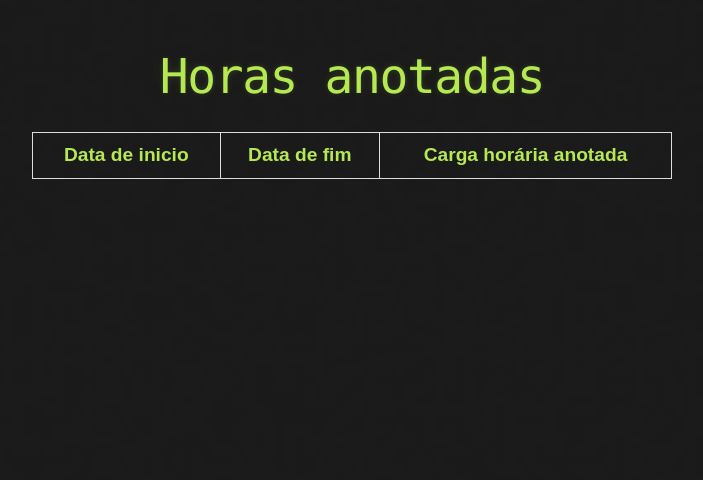
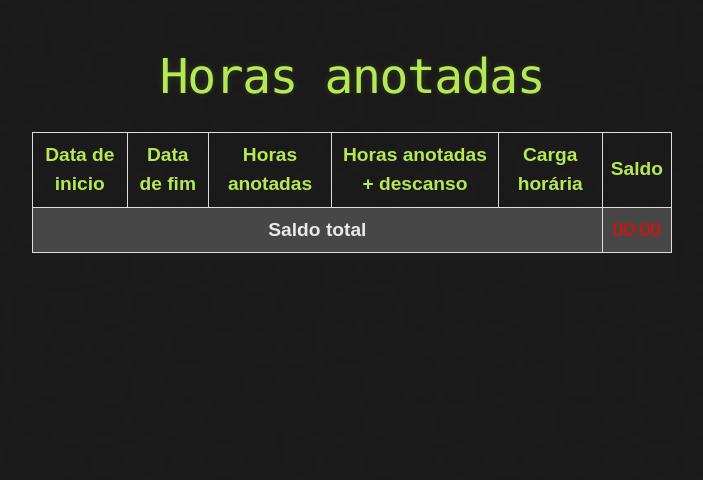
Before and after one commit to danpeixoto/BrazSpeechData, a Flask app: template webui/templates/hours_worked.html in a window 1280 px wide. Shown: the part 178-658 px from the top of the page, without its empty margins (288-991 px from the left). Before the commit the page ends 357 px from the top, so only its background shows below. Run offline with Flask 2, Linux system fonts and the light colour scheme; the template is opened without the code that fills it: most values are stand-ins (such as "Sample title", 1, 10 or a date in 2020); lists and menus that the app fills with data are empty; some libraries are stand-ins or nearby versions.

Commit message:
Alterado tabela conforme pedido e arrumado init.py para enviar carga horaria

```diff
--- a/webui/templates/hours_worked.html
+++ b/webui/templates/hours_worked.html
@@ -70,7 +96,19 @@
 			<tr>
 				<th>Data de inicio</th>
 				<th>Data de fim</th>
-				<th>Carga horária anotada</th>
+				<th>Horas anotadas</th>
+				<th class="tooltip">
+					Horas anotadas + descanso
+					<span class="tooltiptext">Horas anotadas somadas com o tempo do descanso semanal
+						(o descanso corresponde a 15 minutos a cada 4 horas trabalhadas).
+					</span>
+				</th>
+
+				<th>Carga horária</th>
+				<th class="tooltip">
+					Saldo
+					<span class='tooltiptext'> Vermelho = Negativo; Verde = Positivo. </span>
+				</th>
 			</tr>
 		</table>
 	</div>
@@ -78,21 +116,106 @@
 
 <script>
 
-	let listaDatasNaoProcessada = document.getElementById('todasSemanas').innerHTML;
-	let listaDatasProcessada = listaDatasNaoProcessada.split(';').slice(0, -1);
-	let table = document.querySelector("div > table");
+	function calcularDescanso(cargaHoraria) {
+		return (1.25 / 20) * cargaHoraria
+	}
 
-	listaDatasProcessada.forEach(elemento => {
+
+	function converteFloatParaHoras(horaEmFLoat) {
+
+		let horas = Math.floor(horaEmFLoat);
+		let minutos = Math.trunc((horaEmFLoat - horas) * 60);
+
+		horas = `${horas}`.length > 1 ? horas : `0${horas}`;
+		minutos = `${minutos}`.length > 1 ? minutos : `0${minutos}`;
+
+		return `${horas}:${minutos}`;
+
+	}
+
+	function styleTdSaldo(tr,saldo){
+		let tamanhoCells = tr.cells.length
+		if (saldo <= 0) {
+			tr.cells[tamanhoCells-1].style.color = "#ff0000";
+		} else if (saldo > 0) {
+			tr.cells[tamanhoCells-1].style.color = "#00ff37";
+		}
+		return tr;
+	}
+
+	function processaElementoLista(elemento, cargaHoraria, table) {
+
 		let listaDados = elemento.split(",");
 		let tr = document.createElement("tr");
 
-		listaDados.forEach(dado =>{
+		let descanso = calcularDescanso(cargaHoraria)
+		let horaMaisDescanso = parseFloat(listaDados[2]) + descanso;
+
+		let saldo = (cargaHoraria - horaMaisDescanso) * -1;
+
+
+
+		horaMaisDescanso = converteFloatParaHoras(horaMaisDescanso);
+		cargaHoraria = converteFloatParaHoras(cargaHoraria);
+
+		listaDados.push(horaMaisDescanso);
+		listaDados.push(cargaHoraria);
+		listaDados.push(saldo);
+
+		listaDados[2] = converteFloatParaHoras(listaDados[2])
+
+
+		listaDados.forEach(dado => {
 			let td = document.createElement("td");
 			td.textContent = dado;
 			tr.appendChild(td);
 		});
-		table.appendChild(tr);
-	});
 
+		tr.cells[5].textContent = converteFloatParaHoras(Math.abs(saldo));
+
+		table.appendChild(styleTdSaldo(tr,saldo));
+		return saldo;
+	}
+
+	function criaTabelaHoras() {
+
+		let listaDatasNaoProcessada = document.getElementById('todasSemanas').innerHTML;
+		let listaDatasProcessada = listaDatasNaoProcessada.split(';').slice(0, -1);
+		let table = document.querySelector("div > table");
+
+		let cargaHoraria = document.getElementById('cargaHoraria').textContent;
+		let saldoTotal = 0;
+		let cargaHorariaPrimeiraSemana = cargaHoraria == 20 ? 8 : 4;
+
+		listaDatasProcessada.forEach((elemento, index) => {
+
+			if(index === 0){
+				saldoTotal += processaElementoLista(elemento, cargaHorariaPrimeiraSemana, table);
+			}else{
+				saldoTotal += processaElementoLista(elemento, cargaHoraria, table);
+			}
+
+		});
+
+		let lastRow = document.createElement("tr");
+		let total = document.createElement("td");
+		let tdSaldoTotal = document.createElement("td");
+
+
+
+		total.innerHTML = "<strong>Saldo total</strong>";
+		total.colSpan = "5";
+		total.style.textAlign = "center";
+
+		lastRow.appendChild(total);
+		lastRow.appendChild(tdSaldoTotal);
+		table.appendChild(styleTdSaldo(lastRow,saldoTotal));
+
+		tdSaldoTotal.textContent = converteFloatParaHoras(Math.abs(saldoTotal));
+
+	}
+
+
+	criaTabelaHoras()
 </script>
 {% include 'footer.html' %}
```
Also changed, not shown: other parts of webui/templates/hours_worked.html (+27 -1 lines), webui/__init__.py (+17 -13 lines).
